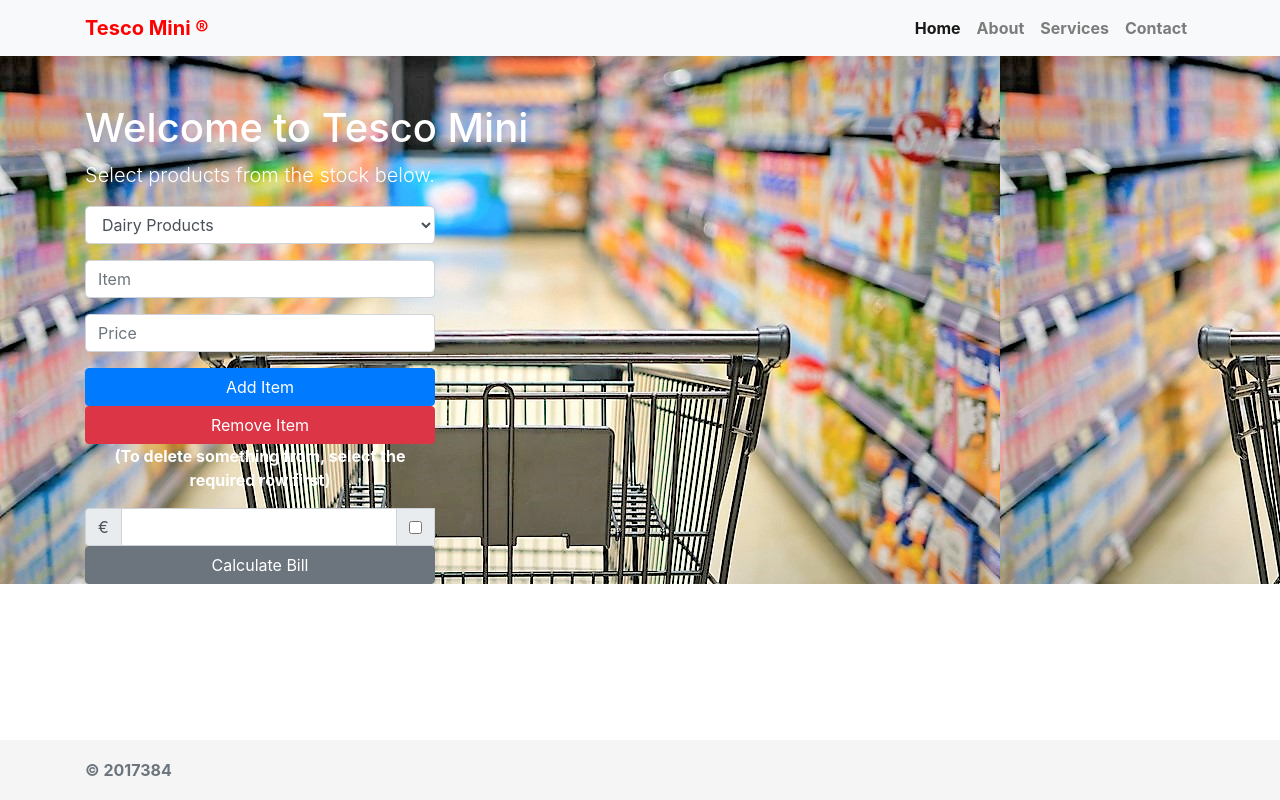
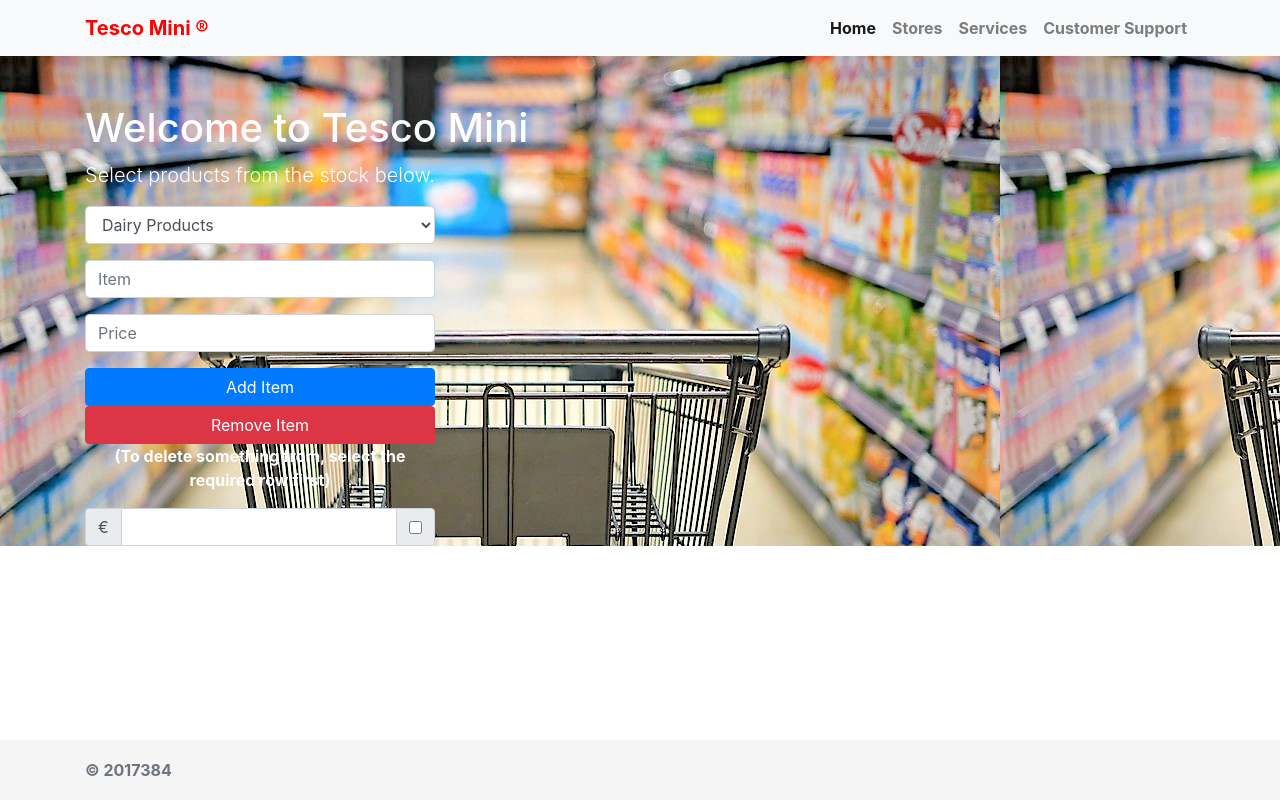
Before and after one commit to AnantTan/Final-Web-Ca, a plain HTML site: page views/index.html in a window 1280 px wide. Drawn offline with Linux system fonts and the light colour scheme; no server answers.

Commit message:
index.html updated with hidden update tag in order to complete CRUD

```diff
--- a/views/index.html
+++ b/views/index.html
@@ -24,9 +24,9 @@
 			<div class="collapse navbar-collapse" id="navbarResponsive">
 				<ul class="navbar-nav ml-auto">
 					<li class="nav-item active"><a class="nav-link" href="#">Home<span class="sr-only">(current)</span></a></li>
-					<li class="nav-item"><a class="nav-link" href="#">About</a></li>
+					<li class="nav-item"><a class="nav-link" href="#">Stores</a></li>
 					<li class="nav-item"><a class="nav-link" href="#">Services</a></li>
-					<li class="nav-item"><a class="nav-link" href="#">Contact</a></li>
+					<li class="nav-item"><a class="nav-link" href="#">Customer Support</a></li>
 				</ul>
 			</div>
 		</div>
@@ -71,7 +71,7 @@
                                 <input type="checkbox" id="showVeg" aria-label="Checkbox for following text input">
                             </div>
                         </div>
-                        <input class="btn btn-block btn-secondary" type="button" name="btnCalcBill" value="Calculate Bill" id="calcBill">
+
                     </div>
 
                 </form>
```
Also changed, not shown: 1 other file.
